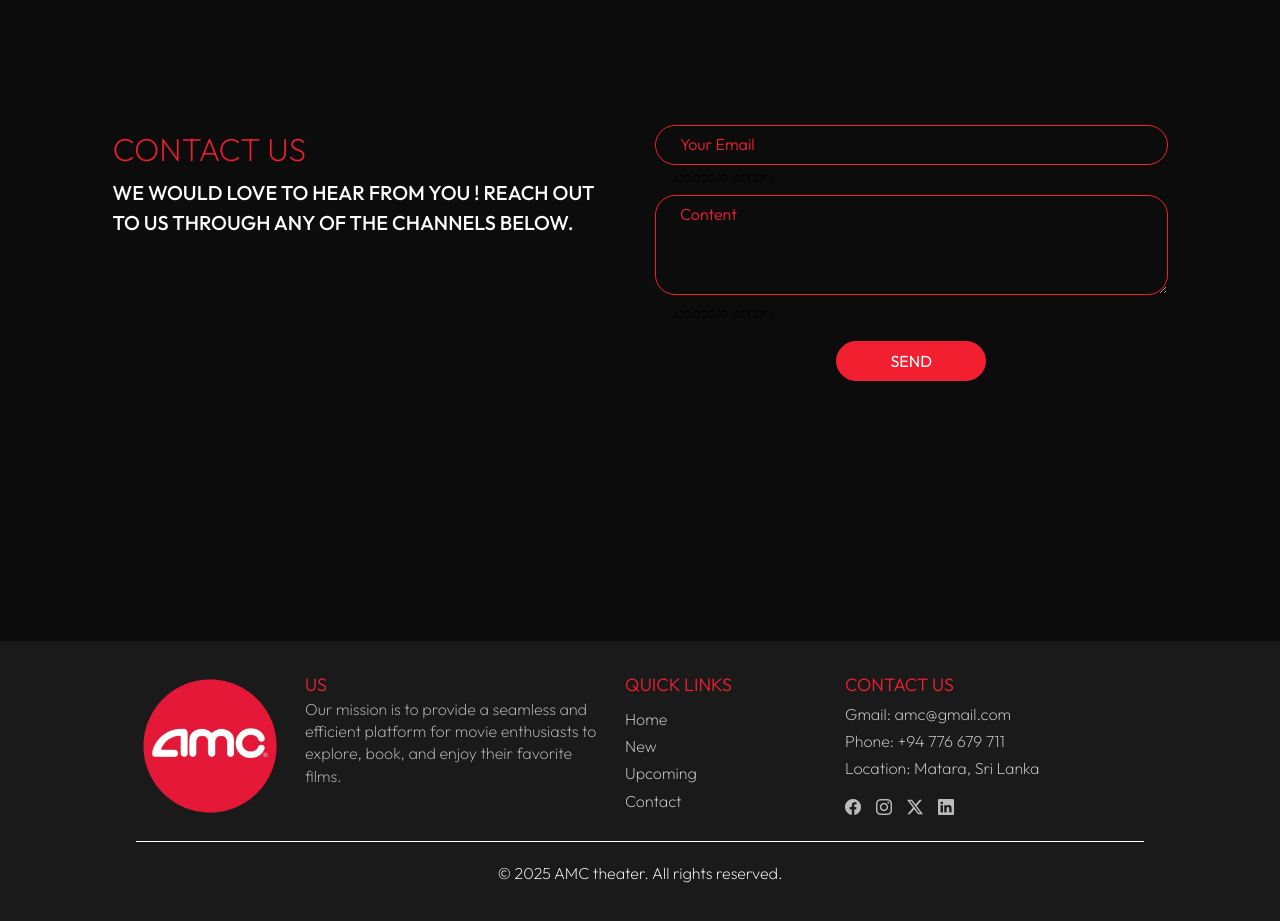
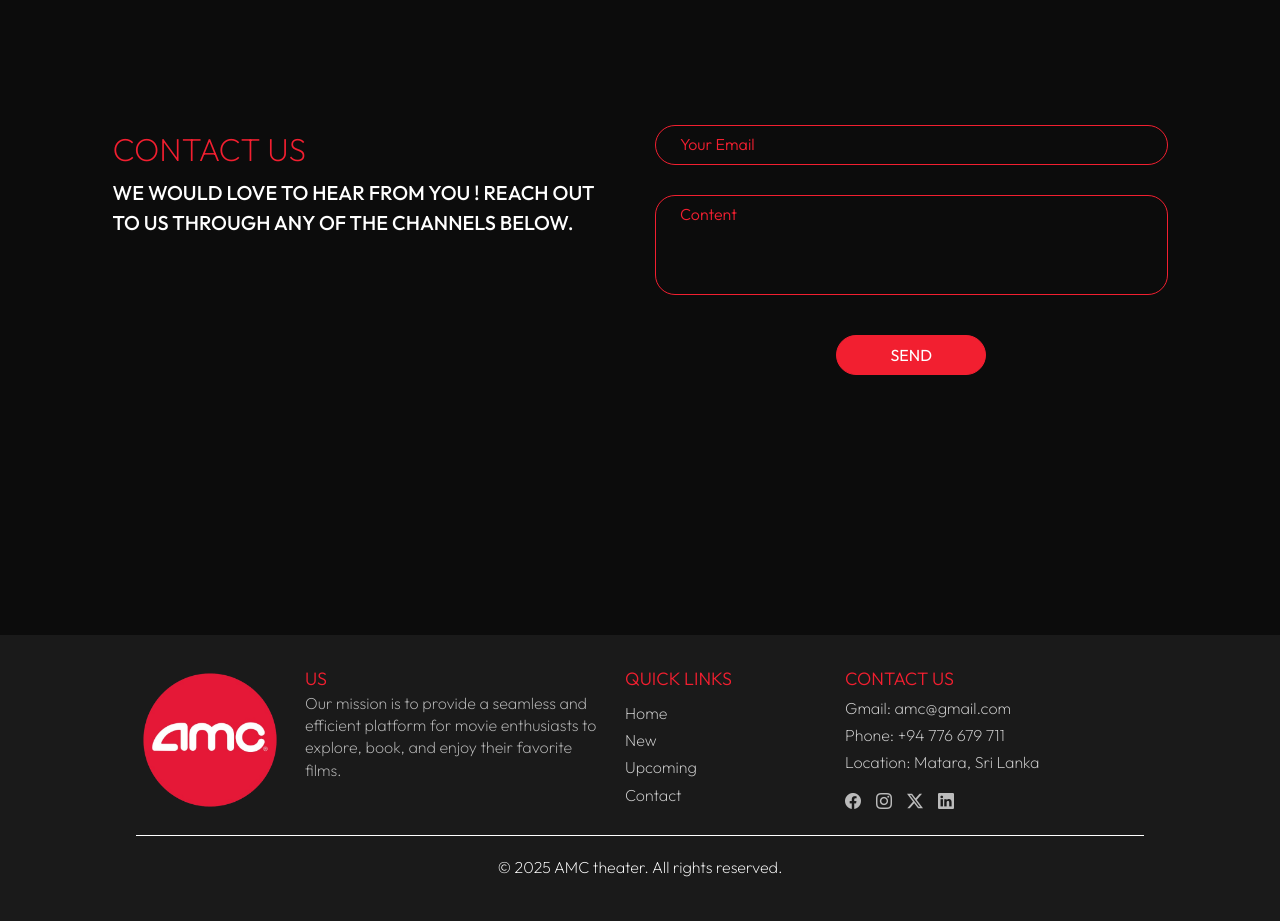
Before and after one commit to RusiruJayanga/Movie-theater-web-application, a React (Vite) app in the folder frontend/: page / in a window 1280 px wide. Shown: the part 5320-6241 px from the top of the page. Built offline with nearby package versions, Linux system fonts and the light colour scheme.

Commit message:
Quick Update

```diff
--- a/frontend/src/components/user/contact/Contact.jsx
+++ b/frontend/src/components/user/contact/Contact.jsx
@@ -1,6 +1,21 @@
 import React from "react";
 //animation
 import { motion, AnimatePresence } from "framer-motion";
+//validation
+import { Formik, Form, Field, ErrorMessage } from "formik";
+import * as Yup from "yup";
+//alert
+import { toast } from "react-toastify";
+
+//validation schema
+const contactValidationSchema = Yup.object({
+  email: Yup.string()
+    .email("Invalid email format")
+    .required("Email is required"),
+  content: Yup.string()
+    .max(200, "Content must be at most 200 characters")
+    .required("Content is required"),
+});
 
 const Contact = () => {
   return (
@@ -22,9 +37,18 @@ const Contact = () => {
           CHANNELS BELOW.
         </h4>
       </div>
-      <form id="contact-form" className="w-[100%] mt-[40px] md:mt-0 ">
+      <Formik
+        initialValues={{ email: "", content: "" }}
+        validationSchema={contactValidationSchema}
+        onSubmit={(values, { resetForm }) => {
+          toast.success("Message sent successfully !");
+          resetForm({ values: { email: "", content: "" } });
+        }}
+      >
+        {({ isSubmitting }) => (
+          <Form className="w-[100%] mt-[40px] md:mt-0 ">
             <div className="input-group">
-          <input
+              <Field
                 className="input w-[100%] h-[40px] rounded-[20px] pl-[15px] p-[10px]"
                 type="email"
                 name="email"
@@ -34,31 +58,42 @@ const Contact = () => {
               <label className="label text-[16px] font-light" htmlFor="email">
                 Your Email
               </label>
-          <p className="w-[100%] lowercase h-[30px] text-[#000000] font-extralight ml-[20px]">
-            console.error;
+              <p className="w-[100%] h-[30px] text-[#f21f30] font-extralight ml-[20px]">
+                <ErrorMessage
+                  name="email"
+                  className="text-[13px]"
+                  component="span"
+                />
               </p>
             </div>
             <div className="input-group">
-          <textarea
+              <Field
                 className="input w-[100%] h-[100px] rounded-[20px] pl-[15px] p-[10px]"
                 name="content"
                 max={200}
                 required
-          ></textarea>
+              ></Field>
               <label className="label text-[16px] font-light" htmlFor="content">
                 Content
               </label>
-          <p className="w-[100%] lowercase h-[30px] text-[#000000] font-extralight ml-[20px]">
-            console.error;
+              <p className="w-[100%] h-[30px] text-[#f21f30] font-extralight ml-[20px]">
+                <ErrorMessage
+                  name="content"
+                  className="text-[13px]"
+                  component="span"
+                />
               </p>
             </div>
             <button
               className="w-[150px] mx-auto mt-[10px] flex bg-[#f21f30] font-medium border-[1px] border-[#f21f30] hover:bg-[#242124] hover:text-[#f21f30]"
               type="submit"
+              disabled={isSubmitting}
             >
-          SEND
+              {isSubmitting ? "PROCESSING..." : "SEND"}
             </button>
-      </form>
+          </Form>
+        )}
+      </Formik>
     </motion.section>
   );
 };
```
Lines whose indentation alone changed are shown as unchanged.
